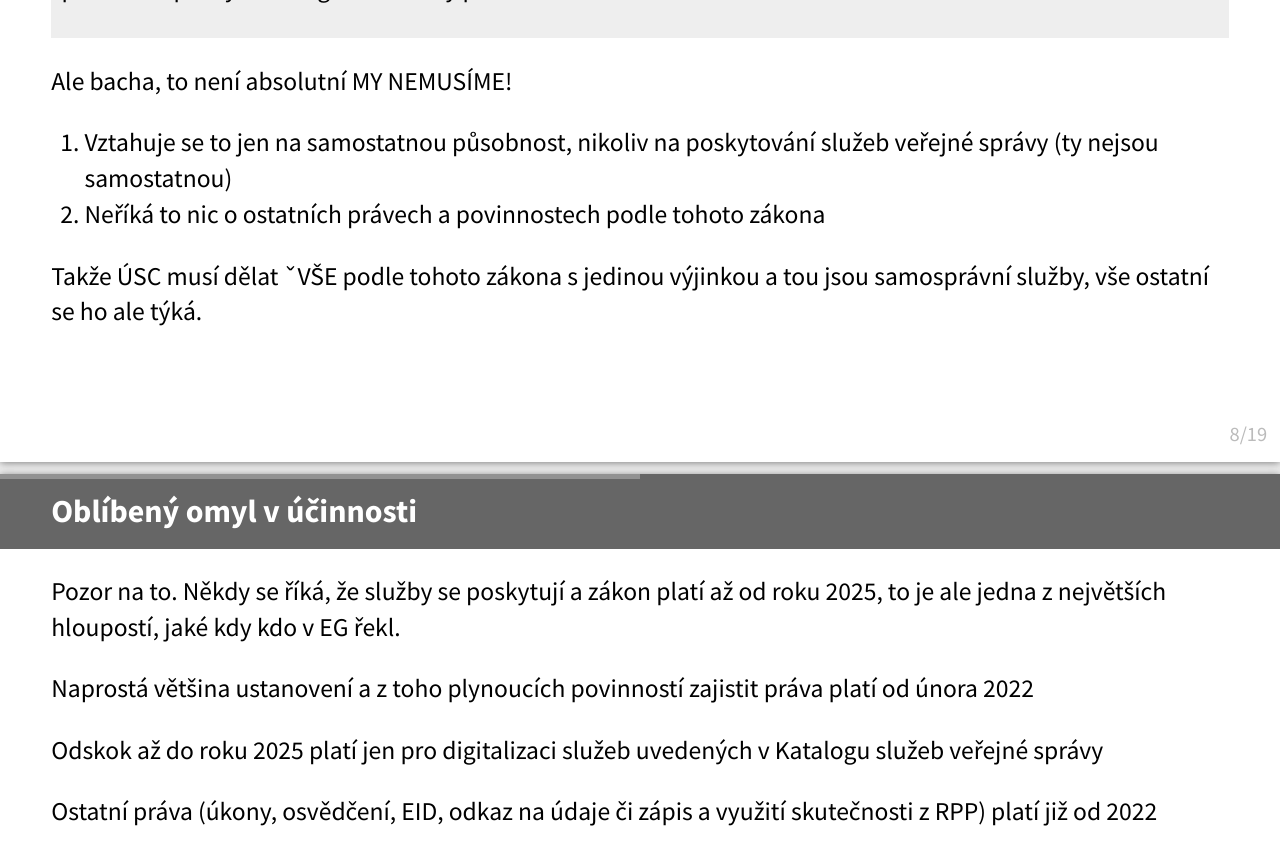
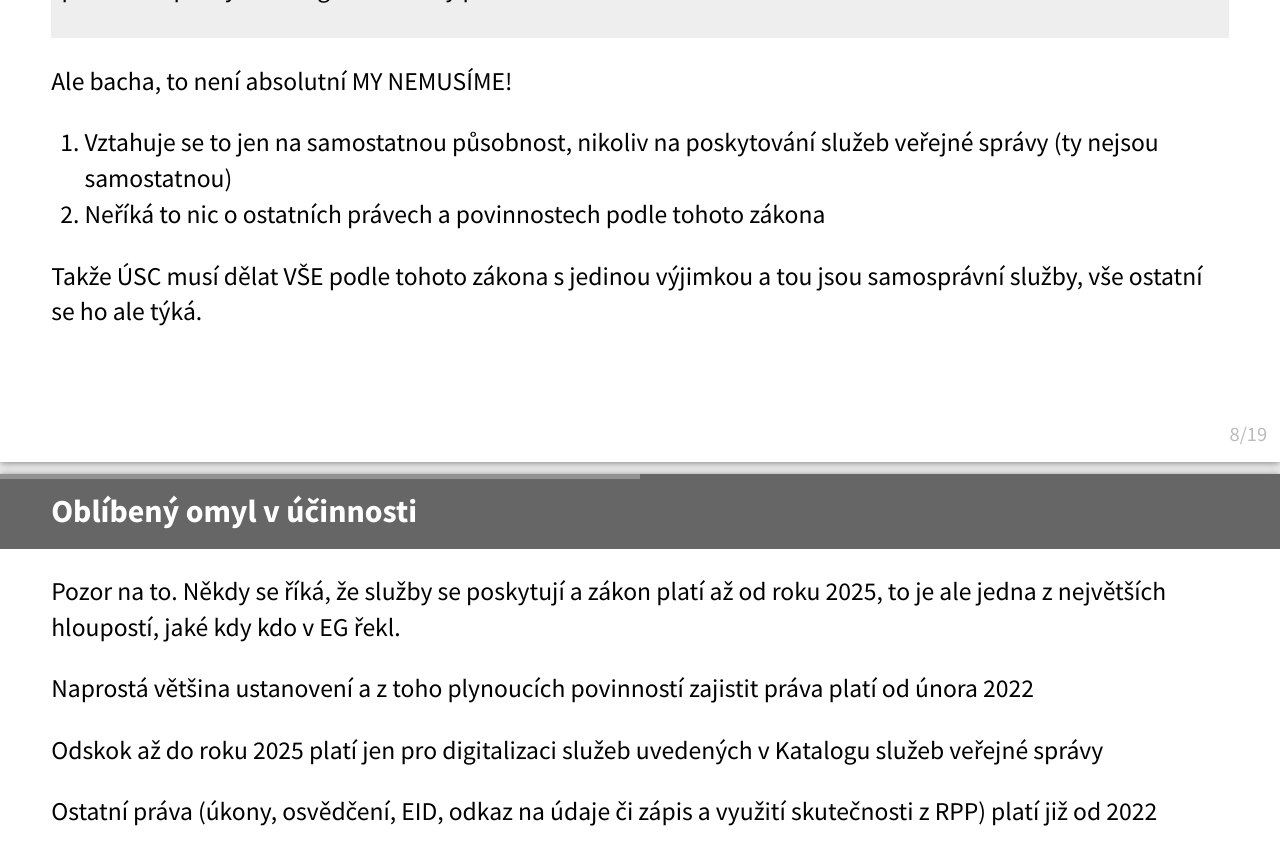
Before and after one commit to egdilna/egovedu, a Jekyll site: the page prezentace/pds-v-uradu.html, which Jekyll copies as it is, in a window 1280 px wide and 900 px high, scrolled down 7383 px. Shown: the top 865 px of the window. Built offline with Jekyll 4.4.1, drawn with Linux system fonts in a browser that asks for light colours; some web fonts are replaced.

Commit message:
Update pds-v-uradu.html

```diff
--- a/prezentace/pds-v-uradu.html
+++ b/prezentace/pds-v-uradu.html
@@ -136,7 +136,7 @@ Ale bacha, to není absolutní MY NEMUSÍME!
 1. Vztahuje se to jen na samostatnou působnost, nikoliv na poskytování služeb veřejné správy (ty nejsou samostatnou)
 2. Neříká to nic o ostatních právech a povinnostech podle tohoto zákona
 
-Takže ÚSC musí dělat ˇVŠE podle tohoto zákona s jedinou výjinkou a tou jsou samosprávní služby, vše ostatní se ho ale týká.
+Takže ÚSC musí dělat VŠE podle tohoto zákona s jedinou výjimkou a tou jsou samosprávní služby, vše ostatní se ho ale týká.
 
 ---
 
@@ -183,7 +183,6 @@ Ostatní práva (úkony, osvědčení, EID, odkaz na údaje či zápis a využit
 - Máme DIA, která má povinnost a pravomoc všude rejdit, všechno vidět, všechno koordinovat a také pomáhat úřadům
 - Vedení úřadu i vnitřní legislativa musí jasně pochopit, že nehledá kličky, ale hledá, jak si splnit příslušné povinnosti
 - Je to dost komplexní legrace, nemělo by se to vytrhávat ze zbytku digitalizace úřadu
--
 
 
 ---
```
